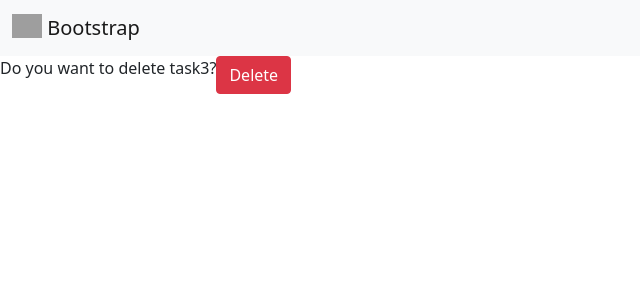
After one commit to hassan-milani/todo, a Django app: page /delete_task/6/ in a window 1280 px wide. The commit adds this page. Shown: the top 300 px of the page, without its empty margins (0-640 px from the left). Run offline with Django 4.2, Linux system fonts and the light colour scheme; data comes from the database, SQL or seed files in the repository; both versions use the stored data as it was after the commit; grey boxes are pictures that could not be loaded.

Commit message:
model admin added and completed delete function

```diff
--- a/main/admin.py
+++ b/main/admin.py
@@ -1,4 +1,7 @@
 from django.contrib import admin
 from .models import Task
 # Register your models here.
-admin.site.register(Task)
+
+class TaskAdmin(admin.ModelAdmin):
+    list_display = ('title', 'description', 'start_date', 'end_date', 'status')
+admin.site.register(Task,TaskAdmin)
--- a/main/models.py
+++ b/main/models.py
@@ -11,3 +11,6 @@ class Task(models.Model):
 
     def __str__(self):
         return self.title
+
+    class Meta:
+        verbose_name_plural = "المهام"
--- a/main/templates/base.html
+++ b/main/templates/base.html
@@ -5,7 +5,12 @@
     <meta name="viewport" content="width=device-width, initial-scale=1.0">
     <title>{%block title %} {%endblock title %}</title>
     <link href="https://cdn.jsdelivr.net/npm/bootstrap@5.0.2/dist/css/bootstrap.min.css" rel="stylesheet" integrity="sha384-EVSTQN3/azprG1Anm3QDgpJLIm9Nao0Yz1ztcQTwFspd3yD65VohhpuuCOmLASjC" crossorigin="anonymous">
-
+    <style>
+        a{
+            text-decoration: none !important;
+            color: white;
+        }
+    </style>
 </head>
 <body class="bg-">
     {% include 'nav.html' %}
--- /dev/null
+++ b/main/templates/delete_task.html
@@ -0,0 +1,14 @@
+{% extends 'base.html' %}
+{% block title %}
+    Are You Sure?!
+{% endblock title %}
+{% block content %}
+<form method="POST">
+    {% csrf_token %}
+<div class="input-group">
+    Do you want to delete {{task.title}}?
+  <button type="submit" class="btn btn-danger">Delete</button>
+</div>
+
+</form>
+{% endblock content %}
--- a/main/templates/index.html
+++ b/main/templates/index.html
@@ -78,7 +78,8 @@
 
         </div>
 
-        <button type="button" class="btn btn-outline-primary"><a href="{% url 'update_task' task.id %}">Update</a></button>
+        <button type="button" class="btn btn-primary"><a href="{% url 'update_task' task.id %}">Update</a></button>
+        <button type="button" class="btn btn-danger"><a href="{% url 'delete_task' task.id %}">Delete</a></button>
     {% endfor %}
 </div>
 </div>
--- a/main/urls.py
+++ b/main/urls.py
@@ -5,4 +5,5 @@ from . import views
 urlpatterns = [
     path('', views.home, name="home"),
     path('update_task/<int:id>/', views.update_task, name="update_task"),
+    path('delete_task/<int:id>/', views.delete_task, name="delete_task"),
 ]
--- a/main/views.py
+++ b/main/views.py
@@ -43,3 +43,17 @@ def update_task(request, id):
     }
 
     return render(request, 'update_task.html', context = context)
+
+
+def delete_task(request, id):
+    instance = Task.objects.get(id = id)
+
+    if request.method == "POST":
+        instance.delete()
+
+        return redirect("home")
+
+    context = {
+        "task":instance
+    }
+    return render(request, 'delete_task.html', context=context)
--- a/todo/settings.py
+++ b/todo/settings.py
@@ -32,6 +32,7 @@ ALLOWED_HOSTS = []
 
 INSTALLED_APPS = [
     'main',
+    'jazzmin',
     'django.contrib.admin',
     'django.contrib.auth',
     'django.contrib.contenttypes',
```
Also changed, not shown: db.sqlite3.
